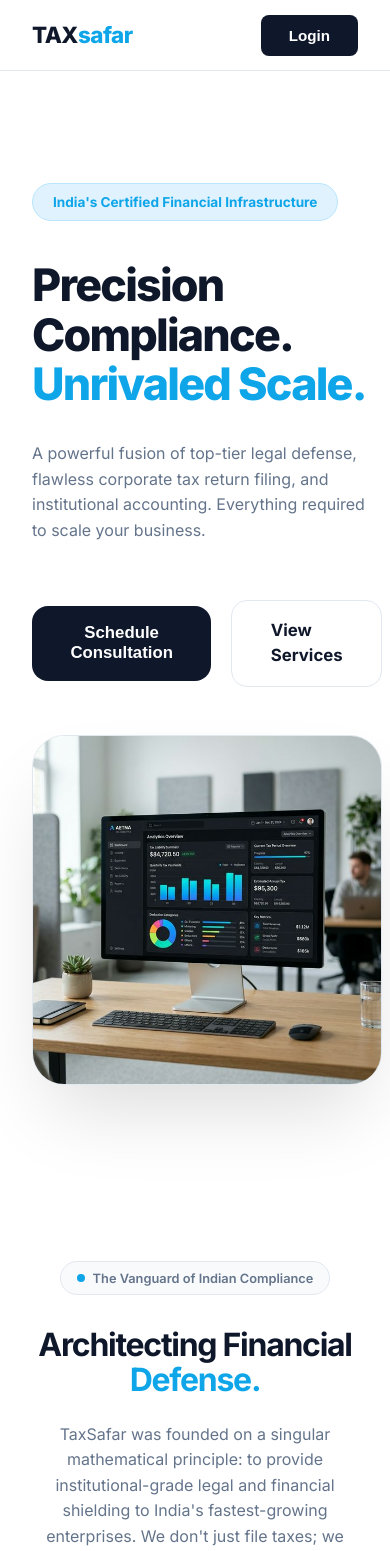
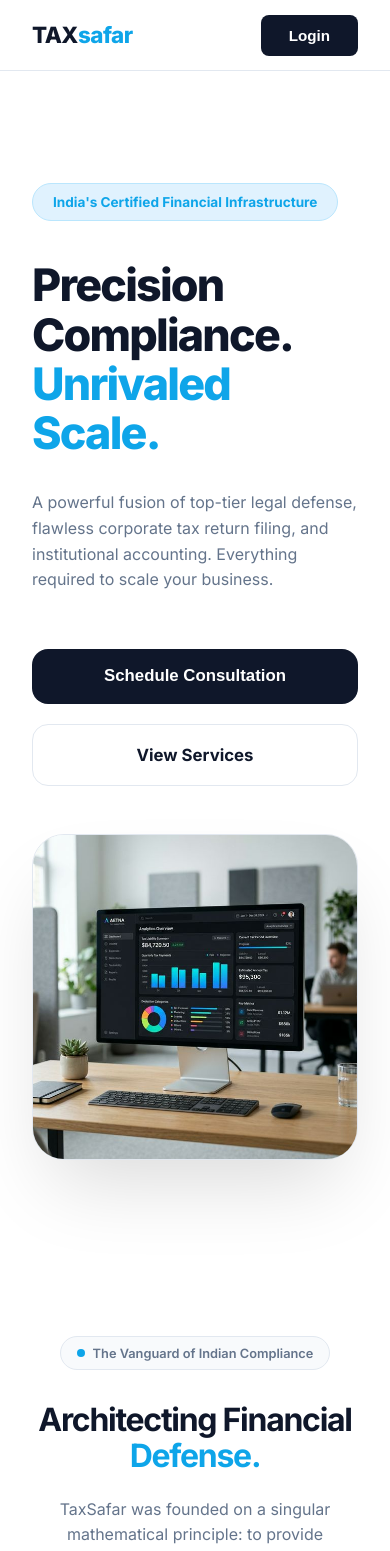
Before and after one commit to srirama-chaitanya/taxsafar, a React (Vite) app: page / in a window 390 px wide. Shown: the top 1551 px of the page. Built offline with nearby package versions, Linux system fonts and the light colour scheme.

Commit message:
Fix final mobile bugs: button wrapping, max-width images, and width 100vw bug

```diff
--- a/src/components/Hero.jsx
+++ b/src/components/Hero.jsx
@@ -21,9 +21,9 @@ export default function Hero({ setPage }) {
                     A powerful fusion of top-tier legal defense, flawless corporate tax return filing, and institutional accounting. Everything required to scale your business.
                     </p>
 
-                    <div style={{ display: 'flex', alignItems: 'center', gap: '1.25rem' }}>
+                    <div className="btn-group">
                         <button className="btn btn-dark" onClick={() => setPage && setPage('signup')} style={{ padding: '1.1rem 2.4rem', fontSize: '1.05rem', fontWeight: 700, borderRadius: '16px' }}>Schedule Consultation</button>
-                        <a className="btn btn-outline" href="#services" style={{ padding: '1.1rem 2.4rem', fontSize: '1.05rem', fontWeight: 700, borderRadius: '16px' }}>View Services</a>
+                        <a className="btn btn-outline" href="#services" style={{ padding: '1.1rem 2.4rem', fontSize: '1.05rem', fontWeight: 700, borderRadius: '16px', textAlign: 'center' }}>View Services</a>
                     </div>
                 </motion.div>
             </div>
--- a/src/index.css
+++ b/src/index.css
@@ -18,7 +18,7 @@
 
 html, body {
   overflow-x: hidden;
-  width: 100vw;
+  width: 100%;
   scroll-behavior: smooth;
 }
 
@@ -28,6 +28,28 @@ body {
   color: var(--color-text);
   line-height: 1.5;
   -webkit-font-smoothing: antialiased;
+}
+
+img {
+  max-width: 100%;
+  height: auto;
+  display: block;
+}
+
+.btn-group {
+  display: flex;
+  align-items: center;
+  gap: 1.25rem;
+}
+
+@media (max-width: 600px) {
+  .btn-group {
+    flex-direction: column;
+    align-items: stretch;
+  }
+  .btn-group .btn {
+    width: 100%;
+  }
 }
 
 h1, h2, h3, h4 { color: var(--color-text); letter-spacing: -0.02em; font-weight: 700; }
```
